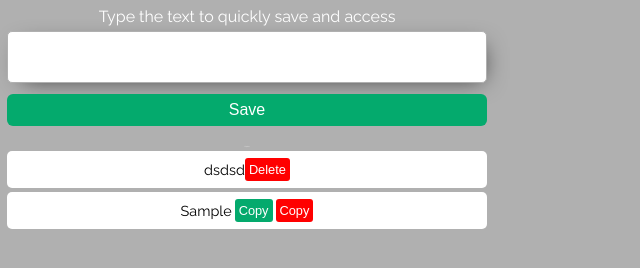
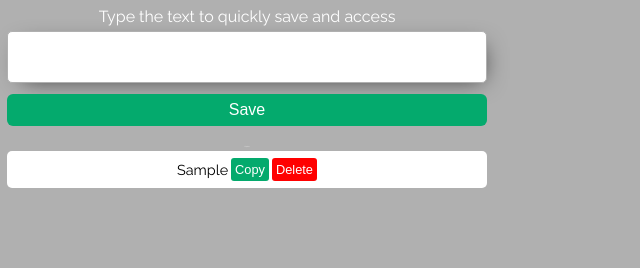
Before and after one commit to ismaelirc/chrome-copy-extension, a browser extension: page index.html in a window 1280 px wide. Both pictures are taken after typing "Sample" into the empty fields and a click on the button "Save". Shown: the whole page, without its empty margins (0-640 px from the left). Drawn offline with Linux system fonts and the light colour scheme; a web font is replaced by a local one.

Commit message:
Remove element test and fix the button name

```diff
--- a/index.html
+++ b/index.html
@@ -18,12 +18,7 @@
             </div>
             <p class="title_copies">Copies</p>
 
-            <div id="container_content">
-                <div class="container_descriptions" id="1704711578691">
-                    dsdsd
-                    <button class="button_application button_delete">Delete</button>
-                </div>
-            </div>
+            <div id="container_content"></div>
         </section>
     </body>
     <script type="module" src="scripts/script.js"></script>
--- a/scripts/script.js
+++ b/scripts/script.js
@@ -18,7 +18,7 @@ function addCopy(){
         const buttonCopy = createComponent({element:'button',textContent:'Copy',classes:['button_copy','button_application'],onclick: copyText});
         newElement.appendChild(buttonCopy);
 
-        const buttonDelete = createComponent({element:'button',textContent:'Copy',classes:['button_delete','button_application'],onclick: deleteCopy});
+        const buttonDelete = createComponent({element:'button',textContent:'Delete',classes:['button_delete','button_application'],onclick: deleteCopy});
         newElement.appendChild(buttonDelete);
 
         document.getElementById('container_content').appendChild(newElement);
```
